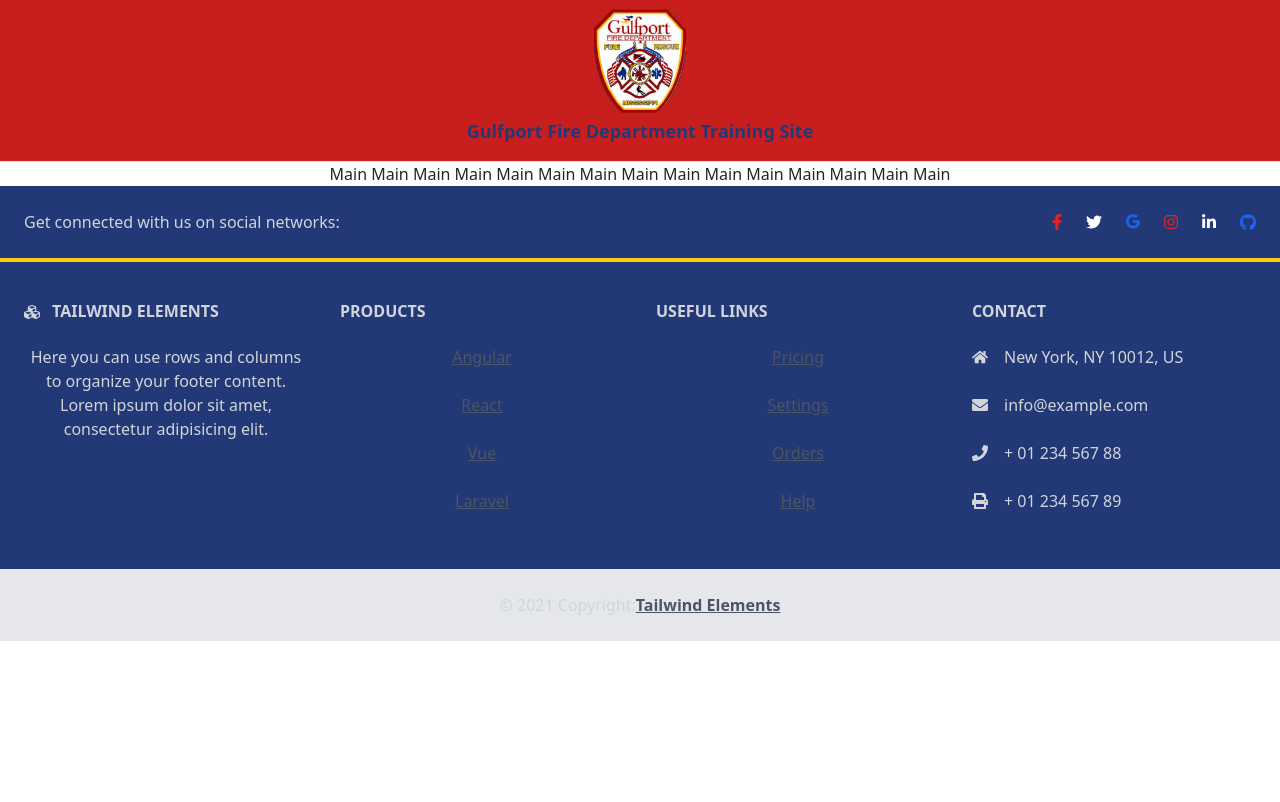
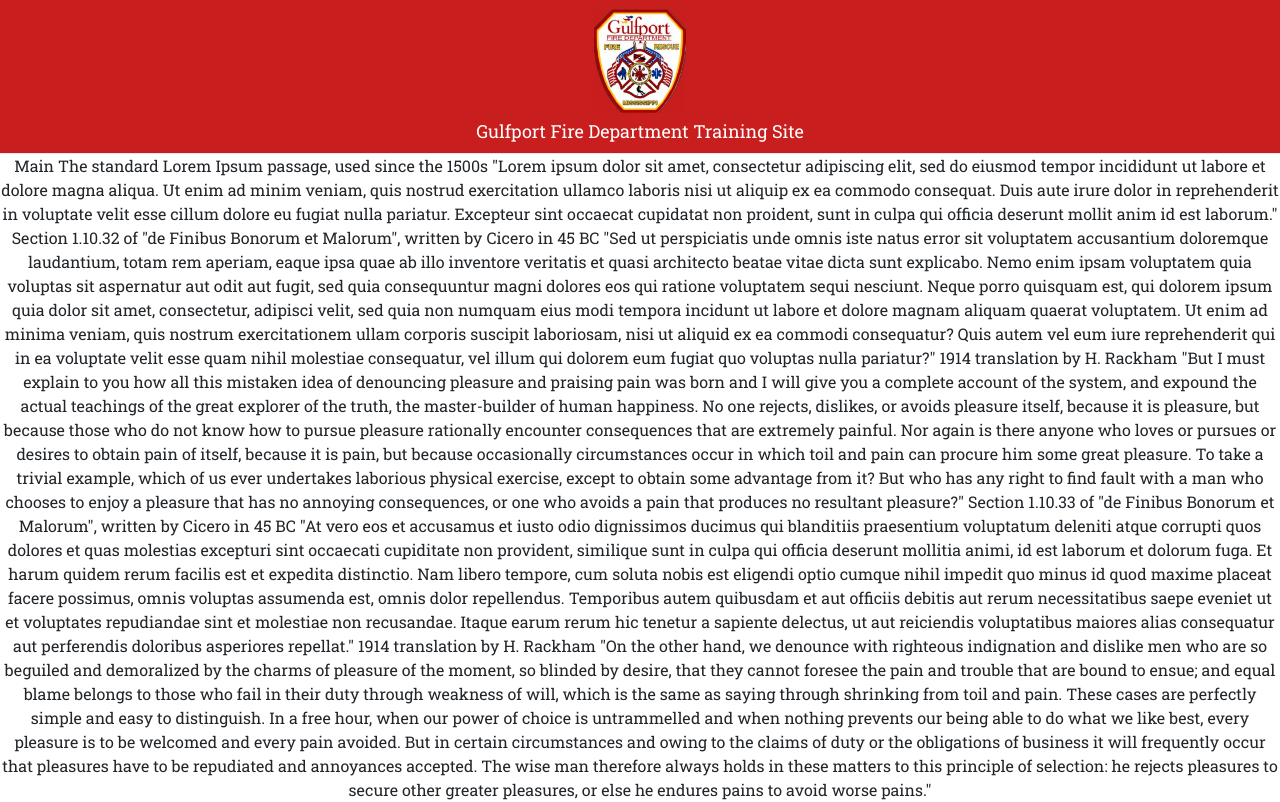
Before and after one commit to ADAM-MOORE97/GFD-Training, a React (Create React App) app: page / in a window 1280 px wide. Shown: the top 802 px of the page. Built offline with nearby package versions, Linux system fonts and the light colour scheme; some icons are missing.

Commit message:
footer color and styling

```diff
--- a/public/index.html
+++ b/public/index.html
@@ -1,22 +1,38 @@
 <!DOCTYPE html>
 <html lang="en">
+
 <head>
   <meta charset="utf-8" />
 
   <meta name="viewport" content="width=device-width, initial-scale=1" />
   <meta name="theme-color" content="#000000" />
-    <meta
-      name="description"
-      content=""
-    />
+  <meta name="description" content="" />
 
-    <link rel="preload" href="https://site-assets.fontawesome.com/releases/v6.1.1/css/all.css" as="style" onload="this.onload=null;this.rel='stylesheet'">
-<noscript><link rel="stylesheet" href="https://site-assets.fontawesome.com/releases/v6.1.1/css/all.css"></noscript>
+  <link rel="preload" href="https://site-assets.fontawesome.com/releases/v6.1.1/css/all.css" as="style"
+    onload="this.onload=null;this.rel='stylesheet'">
+  <noscript>
+    <link rel="stylesheet" href="https://site-assets.fontawesome.com/releases/v6.1.1/css/all.css">
+  </noscript>
   <title></title>
+
+
+  <link rel="preconnect" href="https://fonts.googleapis.com">
+
+  <link rel="preconnect" href="https://fonts.gstatic.com" crossorigin>
+
+  <link rel="preload" href="https://fonts.googleapis.com/css2?family=Roboto+Slab&family=Shadows+Into+Light&display=swap"
+    as="style" onload="this.onload=null;this.rel='stylesheet'">
+  <noscript>
+    <link href="https://fonts.googleapis.com/css2?family=Roboto+Slab&family=Shadows+Into+Light&display=swap"
+      rel="stylesheet">
+  </noscript>
+
 </head>
+
 <body>
 
   <div id="root"></div>
 
 </body>
+
 </html>
--- a/src/App.css
+++ b/src/App.css
@@ -1,6 +1,7 @@
 .App {
   text-align: center;
   min-height: 100% !important;
+  font-family: 'Roboto Slab', serif;
 }
 
 .App-logo {
--- a/src/components/Footer.js
+++ b/src/components/Footer.js
@@ -2,13 +2,16 @@ import React from 'react'
 
 export default function () {
     return (
-    <footer class="text-center lg:text-left bg-blue-900 text-gray-300">
-  <div class="flex justify-center items-center lg:justify-between p-6 border-b-4 border-yellow-300">
-    <div class="mr-12 hidden lg:block">
-      <span>Get connected with us on social networks:</span>
+        <footer class="text-center lg:text-left bg-blue-800 text-gray-300">
+            <div class="flex justify-center items-center p-6 border-b-4 border-yellow-300 grid-2">
+
+                <div className='mr-12 text-white'>
+                    <em>"COMMUNITY IS THE FOUNDATION TO SUCCESS"</em>
                 </div>
-    <div class="flex justify-center">
-      <a href="#!" class="mr-6 text-red-600">
+
+                <div class="flex justify-center items-center ">
+
+                    <a href="#!" class="text-red-600 ml-2 mr-2">
                         <svg aria-hidden="true" focusable="false" data-prefix="fab" data-icon="facebook-f"
                             class="w-2.5" role="img" xmlns="http://www.w3.org/2000/svg"
                             viewBox="0 0 320 512">
@@ -16,60 +19,37 @@ export default function () {
                                 d="M279.14 288l14.22-92.66h-88.91v-60.13c0-25.35 12.42-50.06 52.24-50.06h40.42V6.26S260.43 0 225.36 0c-73.22 0-121.08 44.38-121.08 124.72v70.62H22.89V288h81.39v224h100.17V288z">
                             </path>
                         </svg>
+
                     </a>
-      <a href="#!" class="mr-6 text-white">
-        <svg aria-hidden="true" focusable="false" data-prefix="fab" data-icon="twitter"
+
+                    <a href="#!" class="text-white ml-2 mr-2">
+                        <svg aria-hidden="true" focusable="false" data-prefix="fab" data-icon="youtube"
+                            class="w-5" role="img" xmlns="http://www.w3.org/2000/svg" viewBox="0 0 576 512">
+                            <path fill="currentColor"
+                                d="M549.655 124.083c-6.281-23.65-24.787-42.276-48.284-48.597C458.781 64 288 64 288 64S117.22 64 74.629 75.486c-23.497 6.322-42.003 24.947-48.284 48.597-11.412 42.867-11.412 132.305-11.412 132.305s0 89.438 11.412 132.305c6.281 23.65 24.787 41.5 48.284 47.821C117.22 448 288 448 288 448s170.78 0 213.371-11.486c23.497-6.321 42.003-24.171 48.284-47.821 11.412-42.867 11.412-132.305 11.412-132.305s0-89.438-11.412-132.305zm-317.51 213.508V175.185l142.739 81.205-142.739 81.201z" />
+                        </svg>
+                    </a >
+                    <a href="#!" class="text-blue-600 ml-2 mr-2">
+                        <svg aria-hidden="true" focusable="false" data-prefix="fab" data-icon="website"
                             class="w-4" role="img" xmlns="http://www.w3.org/2000/svg" viewBox="0 0 512 512">
                             <path fill="currentColor"
-            d="M459.37 151.716c.325 4.548.325 9.097.325 13.645 0 138.72-105.583 298.558-298.558 298.558-59.452 0-114.68-17.219-161.137-47.106 8.447.974 16.568 1.299 25.34 1.299 49.055 0 94.213-16.568 130.274-44.832-46.132-.975-84.792-31.188-98.112-72.772 6.498.974 12.995 1.624 19.818 1.624 9.421 0 18.843-1.3 27.614-3.573-48.081-9.747-84.143-51.98-84.143-102.985v-1.299c13.969 7.797 30.214 12.67 47.431 13.319-28.264-18.843-46.781-51.005-46.781-87.391 0-19.492 5.197-37.36 14.294-52.954 51.655 63.675 129.3 105.258 216.365 109.807-1.624-7.797-2.599-15.918-2.599-24.04 0-57.828 46.782-104.934 104.934-104.934 30.213 0 57.502 12.67 76.67 33.137 23.715-4.548 46.456-13.32 66.599-25.34-7.798 24.366-24.366 44.833-46.132 57.827 21.117-2.273 41.584-8.122 60.426-16.243-14.292 20.791-32.161 39.308-52.628 54.253z">
-          </path>
+                                d="M352 256C352 278.2 350.8 299.6 348.7 320H163.3C161.2 299.6 159.1 278.2 159.1 256C159.1 233.8 161.2 212.4 163.3 192H348.7C350.8 212.4 352 233.8 352 256zM503.9 192C509.2 212.5 512 233.9 512 256C512 278.1 509.2 299.5 503.9 320H380.8C382.9 299.4 384 277.1 384 256C384 234 382.9 212.6 380.8 192H503.9zM493.4 160H376.7C366.7 96.14 346.9 42.62 321.4 8.442C399.8 29.09 463.4 85.94 493.4 160zM344.3 160H167.7C173.8 123.6 183.2 91.38 194.7 65.35C205.2 41.74 216.9 24.61 228.2 13.81C239.4 3.178 248.7 0 256 0C263.3 0 272.6 3.178 283.8 13.81C295.1 24.61 306.8 41.74 317.3 65.35C328.8 91.38 338.2 123.6 344.3 160H344.3zM18.61 160C48.59 85.94 112.2 29.09 190.6 8.442C165.1 42.62 145.3 96.14 135.3 160H18.61zM131.2 192C129.1 212.6 127.1 234 127.1 256C127.1 277.1 129.1 299.4 131.2 320H8.065C2.8 299.5 0 278.1 0 256C0 233.9 2.8 212.5 8.065 192H131.2zM194.7 446.6C183.2 420.6 173.8 388.4 167.7 352H344.3C338.2 388.4 328.8 420.6 317.3 446.6C306.8 470.3 295.1 487.4 283.8 498.2C272.6 508.8 263.3 512 255.1 512C248.7 512 239.4 508.8 228.2 498.2C216.9 487.4 205.2 470.3 194.7 446.6H194.7zM190.6 503.6C112.2 482.9 48.59 426.1 18.61 352H135.3C145.3 415.9 165.1 469.4 190.6 503.6V503.6zM321.4 503.6C346.9 469.4 366.7 415.9 376.7 352H493.4C463.4 426.1 399.8 482.9 321.4 503.6V503.6z" />
                         </svg>
                     </a>
-      <a href="#!" class="mr-6 text-blue-600">
-        <svg aria-hidden="true" focusable="false" data-prefix="fab" data-icon="google"
-          class="w-3.5" role="img" xmlns="http://www.w3.org/2000/svg" viewBox="0 0 488 512">
-          <path fill="currentColor"
-            d="M488 261.8C488 403.3 391.1 504 248 504 110.8 504 0 393.2 0 256S110.8 8 248 8c66.8 0 123 24.5 166.3 64.9l-67.5 64.9C258.5 52.6 94.3 116.6 94.3 256c0 86.5 69.1 156.6 153.7 156.6 98.2 0 135-70.4 140.8-106.9H248v-85.3h236.1c2.3 12.7 3.9 24.9 3.9 41.4z">
-          </path>
-        </svg>
-      </a>
-      <a href="#!" class="mr-6 text-red-600">
-        <svg aria-hidden="true" focusable="false" data-prefix="fab" data-icon="instagram"
-          class="w-3.5" role="img" xmlns="http://www.w3.org/2000/svg" viewBox="0 0 448 512">
-          <path fill="currentColor"
-            d="M224.1 141c-63.6 0-114.9 51.3-114.9 114.9s51.3 114.9 114.9 114.9S339 319.5 339 255.9 287.7 141 224.1 141zm0 189.6c-41.1 0-74.7-33.5-74.7-74.7s33.5-74.7 74.7-74.7 74.7 33.5 74.7 74.7-33.6 74.7-74.7 74.7zm146.4-194.3c0 14.9-12 26.8-26.8 26.8-14.9 0-26.8-12-26.8-26.8s12-26.8 26.8-26.8 26.8 12 26.8 26.8zm76.1 27.2c-1.7-35.9-9.9-67.7-36.2-93.9-26.2-26.2-58-34.4-93.9-36.2-37-2.1-147.9-2.1-184.9 0-35.8 1.7-67.6 9.9-93.9 36.1s-34.4 58-36.2 93.9c-2.1 37-2.1 147.9 0 184.9 1.7 35.9 9.9 67.7 36.2 93.9s58 34.4 93.9 36.2c37 2.1 147.9 2.1 184.9 0 35.9-1.7 67.7-9.9 93.9-36.2 26.2-26.2 34.4-58 36.2-93.9 2.1-37 2.1-147.8 0-184.8zM398.8 388c-7.8 19.6-22.9 34.7-42.6 42.6-29.5 11.7-99.5 9-132.1 9s-102.7 2.6-132.1-9c-19.6-7.8-34.7-22.9-42.6-42.6-11.7-29.5-9-99.5-9-132.1s-2.6-102.7 9-132.1c7.8-19.6 22.9-34.7 42.6-42.6 29.5-11.7 99.5-9 132.1-9s102.7-2.6 132.1 9c19.6 7.8 34.7 22.9 42.6 42.6 11.7 29.5 9 99.5 9 132.1s2.7 102.7-9 132.1z">
-          </path>
-        </svg>
-      </a>
-      <a href="#!" class="mr-6 text-white">
-        <svg aria-hidden="true" focusable="false" data-prefix="fab" data-icon="linkedin-in"
-          class="w-3.5" role="img" xmlns="http://www.w3.org/2000/svg"
-          viewBox="0 0 448 512">
-          <path fill="currentColor"
-            d="M100.28 448H7.4V148.9h92.88zM53.79 108.1C24.09 108.1 0 83.5 0 53.8a53.79 53.79 0 0 1 107.58 0c0 29.7-24.1 54.3-53.79 54.3zM447.9 448h-92.68V302.4c0-34.7-.7-79.2-48.29-79.2-48.29 0-55.69 37.7-55.69 76.7V448h-92.78V148.9h89.08v40.8h1.3c12.4-23.5 42.69-48.3 87.88-48.3 94 0 111.28 61.9 111.28 142.3V448z">
-          </path>
-        </svg>
-      </a>
-      <a href="#!" class="text-blue-600">
-        <svg aria-hidden="true" focusable="false" data-prefix="fab" data-icon="github"
-          class="w-4" role="img" xmlns="http://www.w3.org/2000/svg" viewBox="0 0 496 512">
-          <path fill="currentColor"
-            d="M165.9 397.4c0 2-2.3 3.6-5.2 3.6-3.3.3-5.6-1.3-5.6-3.6 0-2 2.3-3.6 5.2-3.6 3-.3 5.6 1.3 5.6 3.6zm-31.1-4.5c-.7 2 1.3 4.3 4.3 4.9 2.6 1 5.6 0 6.2-2s-1.3-4.3-4.3-5.2c-2.6-.7-5.5.3-6.2 2.3zm44.2-1.7c-2.9.7-4.9 2.6-4.6 4.9.3 2 2.9 3.3 5.9 2.6 2.9-.7 4.9-2.6 4.6-4.6-.3-1.9-3-3.2-5.9-2.9zM244.8 8C106.1 8 0 113.3 0 252c0 110.9 69.8 205.8 169.5 239.2 12.8 2.3 17.3-5.6 17.3-12.1 0-6.2-.3-40.4-.3-61.4 0 0-70 15-84.7-29.8 0 0-11.4-29.1-27.8-36.6 0 0-22.9-15.7 1.6-15.4 0 0 24.9 2 38.6 25.8 21.9 38.6 58.6 27.5 72.9 20.9 2.3-16 8.8-27.1 16-33.7-55.9-6.2-112.3-14.3-112.3-110.5 0-27.5 7.6-41.3 23.6-58.9-2.6-6.5-11.1-33.3 2.6-67.9 20.9-6.5 69 27 69 27 20-5.6 41.5-8.5 62.8-8.5s42.8 2.9 62.8 8.5c0 0 48.1-33.6 69-27 13.7 34.7 5.2 61.4 2.6 67.9 16 17.7 25.8 31.5 25.8 58.9 0 96.5-58.9 104.2-114.8 110.5 9.2 7.9 17 22.9 17 46.4 0 33.7-.3 75.4-.3 83.6 0 6.5 4.6 14.4 17.3 12.1C428.2 457.8 496 362.9 496 252 496 113.3 383.5 8 244.8 8zM97.2 352.9c-1.3 1-1 3.3.7 5.2 1.6 1.6 3.9 2.3 5.2 1 1.3-1 1-3.3-.7-5.2-1.6-1.6-3.9-2.3-5.2-1zm-10.8-8.1c-.7 1.3.3 2.9 2.3 3.9 1.6 1 3.6.7 4.3-.7.7-1.3-.3-2.9-2.3-3.9-2-.6-3.6-.3-4.3.7zm32.4 35.6c-1.6 1.3-1 4.3 1.3 6.2 2.3 2.3 5.2 2.6 6.5 1 1.3-1.3.7-4.3-1.3-6.2-2.2-2.3-5.2-2.6-6.5-1zm-11.4-14.7c-1.6 1-1.6 3.6 0 5.9 1.6 2.3 4.3 3.3 5.6 2.3 1.6-1.3 1.6-3.9 0-6.2-1.4-2.3-4-3.3-5.6-2z">
-          </path>
-        </svg>
-      </a>
+
                 </div>
             </div>
-  <div class="mx-6 py-10 text-center md:text-left">
+            <div class="mx-6 py-10 text-center text-white md:text-left">
                 <div class="grid grid-1 md:grid-cols-2 lg:grid-cols-4 gap-8">
                     <div class="">
                         <h6 class="
             uppercase
-            font-semibold
+
             mb-4
             flex
             items-center
             justify-center
+
             md:justify-start
           ">
                             <svg aria-hidden="true" focusable="false" data-prefix="fas" data-icon="cubes"
@@ -87,7 +67,7 @@ export default function () {
                         </p>
                     </div>
                     <div class="">
-        <h6 class="uppercase font-semibold mb-4 flex justify-center md:justify-start">
+                        <h6 class="uppercase mb-4 flex justify-center md:justify-start">
                             Products
                         </h6>
                         <p class="mb-4">
@@ -104,7 +84,7 @@ export default function () {
                         </p>
                     </div>
                     <div class="">
-        <h6 class="uppercase font-semibold mb-4 flex justify-center md:justify-start">
+                        <h6 class="uppercase mb-4 flex justify-center md:justify-start">
                             Useful links
                         </h6>
                         <p class="mb-4">
@@ -121,7 +101,7 @@ export default function () {
                         </p>
                     </div>
                     <div class="">
-        <h6 class="uppercase font-semibold mb-4 flex justify-center md:justify-start">
+                        <h6 class="uppercase mb-4 flex justify-center md:justify-start">
                             Contact
                         </h6>
                         <p class="flex items-center justify-center md:justify-start mb-4">
@@ -166,9 +146,9 @@ export default function () {
                     </div>
                 </div>
             </div>
-  <div class="text-center p-6 bg-gray-200">
-    <span>© 2021 Copyright:</span>
-    <a class="text-gray-600 font-semibold" href="https://tailwind-elements.com/">Tailwind Elements</a>
+            <div class="text-center text-sm p-2 border-t-4 border-yellow-300 ">
+                <span>© 2022 Gulfport Fire Department Administration and Personnel</span>
+
             </div>
         </footer>
     )
--- a/src/components/Main.js
+++ b/src/components/Main.js
@@ -3,20 +3,20 @@ import React from 'react'
 export default function Main() {
   return (
     <div>Main
-Main
-Main
-Main
-Main
-Main
-Main
-Main
-Main
-Main
-Main
-Main
-Main
-Main
-Main
+The standard Lorem Ipsum passage, used since the 1500s
+"Lorem ipsum dolor sit amet, consectetur adipiscing elit, sed do eiusmod tempor incididunt ut labore et dolore magna aliqua. Ut enim ad minim veniam, quis nostrud exercitation ullamco laboris nisi ut aliquip ex ea commodo consequat. Duis aute irure dolor in reprehenderit in voluptate velit esse cillum dolore eu fugiat nulla pariatur. Excepteur sint occaecat cupidatat non proident, sunt in culpa qui officia deserunt mollit anim id est laborum."
+
+Section 1.10.32 of "de Finibus Bonorum et Malorum", written by Cicero in 45 BC
+"Sed ut perspiciatis unde omnis iste natus error sit voluptatem accusantium doloremque laudantium, totam rem aperiam, eaque ipsa quae ab illo inventore veritatis et quasi architecto beatae vitae dicta sunt explicabo. Nemo enim ipsam voluptatem quia voluptas sit aspernatur aut odit aut fugit, sed quia consequuntur magni dolores eos qui ratione voluptatem sequi nesciunt. Neque porro quisquam est, qui dolorem ipsum quia dolor sit amet, consectetur, adipisci velit, sed quia non numquam eius modi tempora incidunt ut labore et dolore magnam aliquam quaerat voluptatem. Ut enim ad minima veniam, quis nostrum exercitationem ullam corporis suscipit laboriosam, nisi ut aliquid ex ea commodi consequatur? Quis autem vel eum iure reprehenderit qui in ea voluptate velit esse quam nihil molestiae consequatur, vel illum qui dolorem eum fugiat quo voluptas nulla pariatur?"
+
+1914 translation by H. Rackham
+"But I must explain to you how all this mistaken idea of denouncing pleasure and praising pain was born and I will give you a complete account of the system, and expound the actual teachings of the great explorer of the truth, the master-builder of human happiness. No one rejects, dislikes, or avoids pleasure itself, because it is pleasure, but because those who do not know how to pursue pleasure rationally encounter consequences that are extremely painful. Nor again is there anyone who loves or pursues or desires to obtain pain of itself, because it is pain, but because occasionally circumstances occur in which toil and pain can procure him some great pleasure. To take a trivial example, which of us ever undertakes laborious physical exercise, except to obtain some advantage from it? But who has any right to find fault with a man who chooses to enjoy a pleasure that has no annoying consequences, or one who avoids a pain that produces no resultant pleasure?"
+
+Section 1.10.33 of "de Finibus Bonorum et Malorum", written by Cicero in 45 BC
+"At vero eos et accusamus et iusto odio dignissimos ducimus qui blanditiis praesentium voluptatum deleniti atque corrupti quos dolores et quas molestias excepturi sint occaecati cupiditate non provident, similique sunt in culpa qui officia deserunt mollitia animi, id est laborum et dolorum fuga. Et harum quidem rerum facilis est et expedita distinctio. Nam libero tempore, cum soluta nobis est eligendi optio cumque nihil impedit quo minus id quod maxime placeat facere possimus, omnis voluptas assumenda est, omnis dolor repellendus. Temporibus autem quibusdam et aut officiis debitis aut rerum necessitatibus saepe eveniet ut et voluptates repudiandae sint et molestiae non recusandae. Itaque earum rerum hic tenetur a sapiente delectus, ut aut reiciendis voluptatibus maiores alias consequatur aut perferendis doloribus asperiores repellat."
+
+1914 translation by H. Rackham
+"On the other hand, we denounce with righteous indignation and dislike men who are so beguiled and demoralized by the charms of pleasure of the moment, so blinded by desire, that they cannot foresee the pain and trouble that are bound to ensue; and equal blame belongs to those who fail in their duty through weakness of will, which is the same as saying through shrinking from toil and pain. These cases are perfectly simple and easy to distinguish. In a free hour, when our power of choice is untrammelled and when nothing prevents our being able to do what we like best, every pleasure is to be welcomed and every pain avoided. But in certain circumstances and owing to the claims of duty or the obligations of business it will frequently occur that pleasures have to be repudiated and annoyances accepted. The wise man therefore always holds in these matters to this principle of selection: he rejects pleasures to secure other greater pleasures, or else he endures pains to avoid worse pains."
     </div>
   )
 }
--- a/src/components/Nav.js
+++ b/src/components/Nav.js
@@ -8,14 +8,14 @@ import NavMenu from './NavMenu'
 
 export default function Nav() {
   return (
-    <div className='border-b sticky top-0 z-20 bg-red-700 text-blue-900'>
+    <div className='border-b sticky top-0 z-20 bg-red-700 text-white'>
 
         <div className='flex items-center pt-2 px-4'>
         <NavMenu/>
 
         <div className='mx-auto '>
         <img className='w-16 inline md:w-20 lg:w-24 2xl:w-28' src={gfdLogo}/>
-        <p className='text-xs font-bold lg:text-lg 2xl:text-3xl'>Gulfport Fire Department Training Site</p>
+        <h1 className='text-xs lg:text-lg 2xl:text-3xl'>Gulfport Fire Department Training Site</h1>
         </div>
 
         <NavMenu/>
--- a/src/components/NavMenu.js
+++ b/src/components/NavMenu.js
@@ -44,7 +44,7 @@ export default function NavMenu() {
       {['left'].map((anchor) => (
         <React.Fragment key={anchor}>
           <Button onClick={toggleDrawer(anchor, true)}>
-          <i className="fa-regular fa-hose text-blue-900 text-2xl md:text-3xl lg:text-4xl"></i>
+          <i className="fa-regular fa-hose text-white text-2xl md:text-3xl lg:text-4xl"></i>
 
 
 
```
Lines whose indentation alone changed are shown as unchanged.
